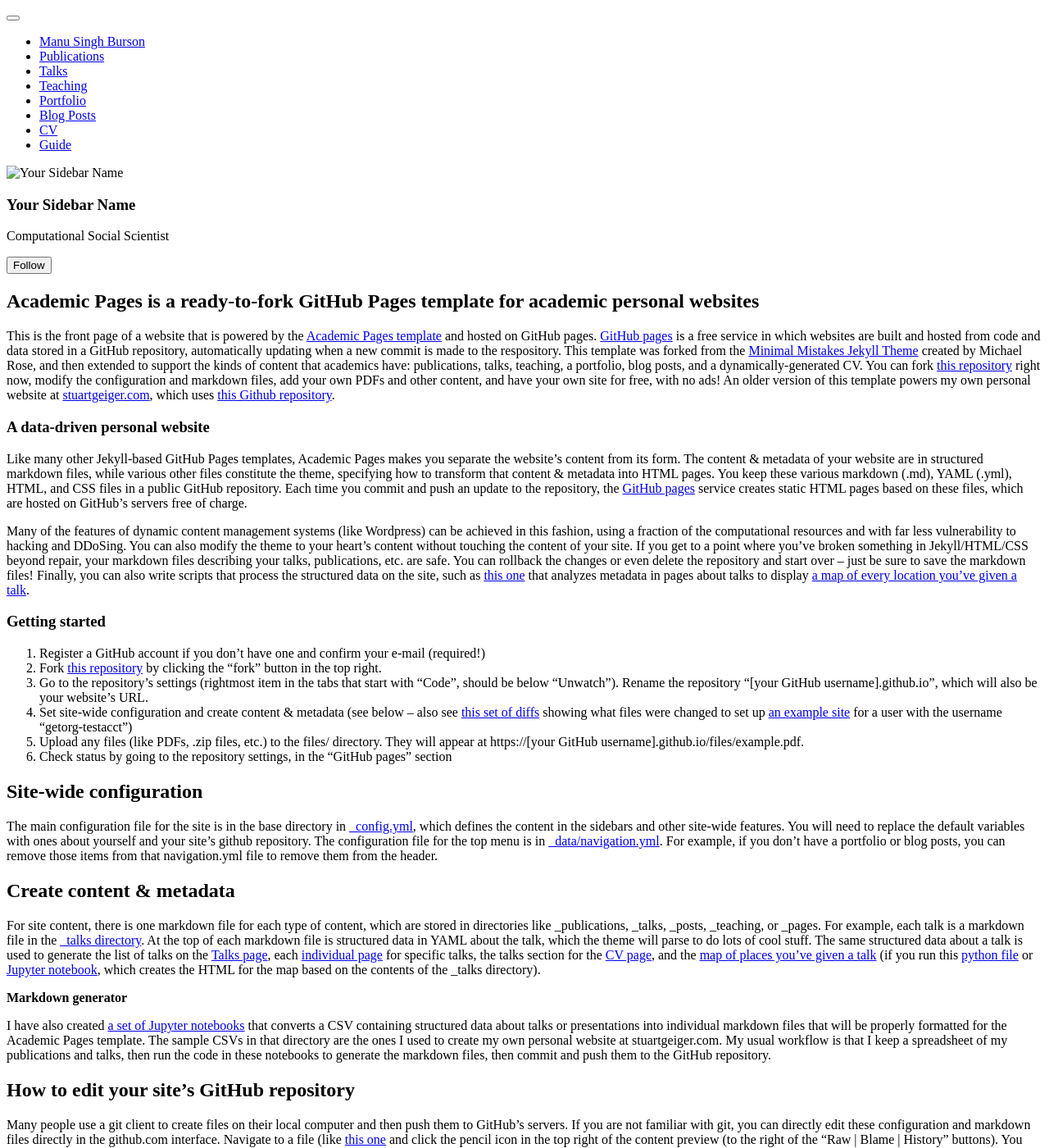
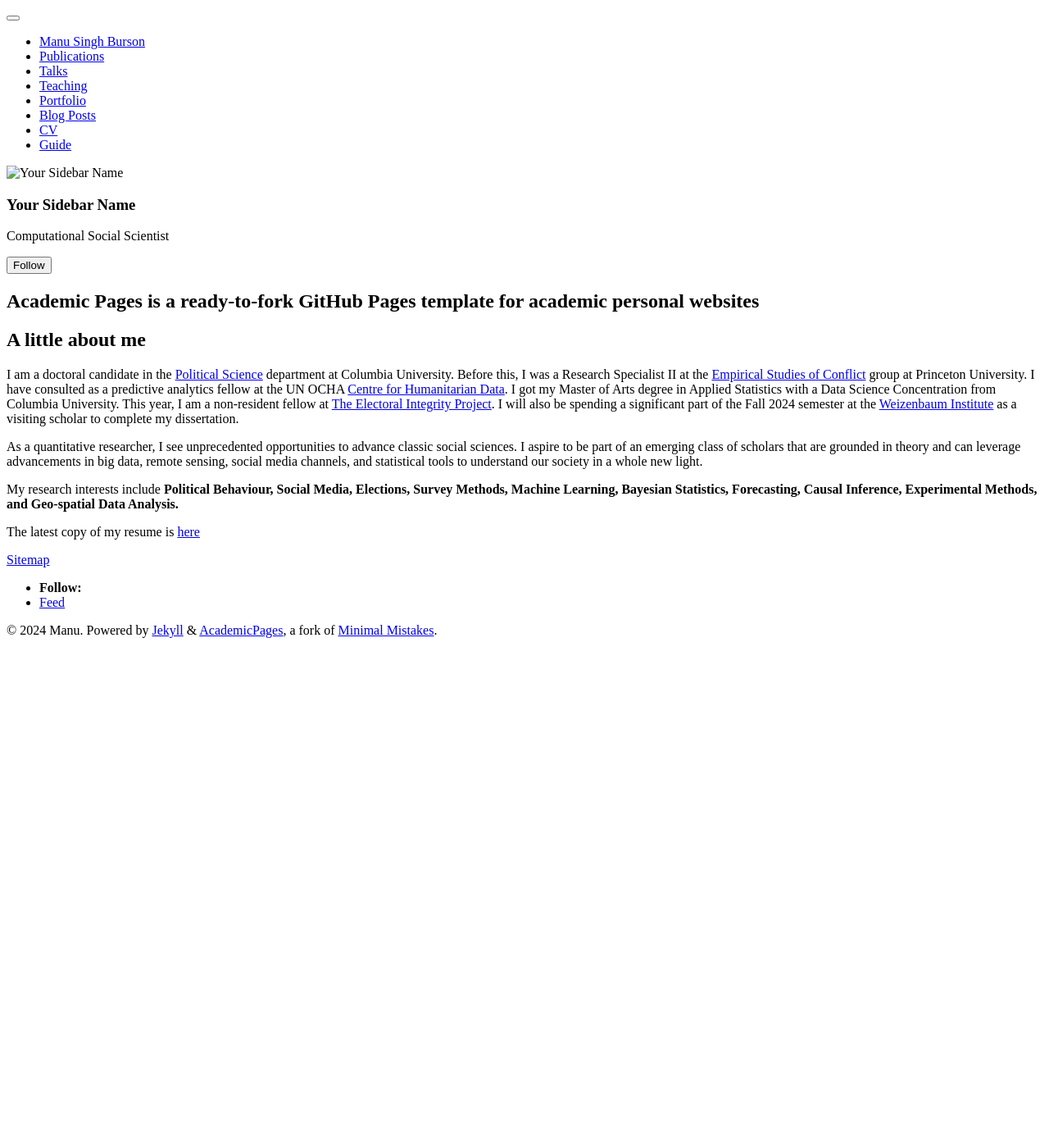
Before and after one commit to manusingh3/manusingh3.github.io, a Jekyll site: the page built from _pages/about.md, in a window 1280 px wide and 1400 px high. Shown: the whole window at 82% size. Built offline with Jekyll 4.4.1, drawn with Linux system fonts in a browser that asks for light colours; a script bundle is joined from its source files by our own code; library files that are not in the unit come from our copies; some of the changed text lies outside the part shown.

Commit message:
Update about.md

```diff
--- a/_pages/about.md
+++ b/_pages/about.md
@@ -7,43 +7,12 @@ redirect_from:
   - /about.html
 ---
 
-This is the front page of a website that is powered by the [Academic Pages template](https://github.com/academicpages/academicpages.github.io) and hosted on GitHub pages. [GitHub pages](https://pages.github.com) is a free service in which websites are built and hosted from code and data stored in a GitHub repository, automatically updating when a new commit is made to the respository. This template was forked from the [Minimal Mistakes Jekyll Theme](https://mmistakes.github.io/minimal-mistakes/) created by Michael Rose, and then extended to support the kinds of content that academics have: publications, talks, teaching, a portfolio, blog posts, and a dynamically-generated CV. You can fork [this repository](https://github.com/academicpages/academicpages.github.io) right now, modify the configuration and markdown files, add your own PDFs and other content, and have your own site for free, with no ads! An older version of this template powers my own personal website at [stuartgeiger.com](http://stuartgeiger.com), which uses [this Github repository](https://github.com/staeiou/staeiou.github.io).
+<h2> A little about me </h2>
 
-A data-driven personal website
-======
-Like many other Jekyll-based GitHub Pages templates, Academic Pages makes you separate the website's content from its form. The content & metadata of your website are in structured markdown files, while various other files constitute the theme, specifying how to transform that content & metadata into HTML pages. You keep these various markdown (.md), YAML (.yml), HTML, and CSS files in a public GitHub repository. Each time you commit and push an update to the repository, the [GitHub pages](https://pages.github.com/) service creates static HTML pages based on these files, which are hosted on GitHub's servers free of charge.
+I am a doctoral candidate in the [Political Science](https://polisci.columbia.edu/content/manu-singh) department at Columbia University. Before this, I was a Research Specialist II at the [Empirical Studies of Conflict](https://esoc.princeton.edu/) group at Princeton University. I have consulted as a predictive analytics fellow at the UN OCHA [Centre for Humanitarian Data](https://data.humdata.org/). I got my Master of Arts degree in Applied Statistics with a Data Science Concentration from Columbia University. This year, I am a non-resident fellow at [The Electoral Integrity Project](https://www.electoralintegrityproject.com/). I will also be spending a significant part of the Fall 2024 semester at the [Weizenbaum Institute](https://www.weizenbaum-institut.de/en/) as a visiting scholar to complete my dissertation.
 
-Many of the features of dynamic content management systems (like Wordpress) can be achieved in this fashion, using a fraction of the computational resources and with far less vulnerability to hacking and DDoSing. You can also modify the theme to your heart's content without touching the content of your site. If you get to a point where you've broken something in Jekyll/HTML/CSS beyond repair, your markdown files describing your talks, publications, etc. are safe. You can rollback the changes or even delete the repository and start over -- just be sure to save the markdown files! Finally, you can also write scripts that process the structured data on the site, such as [this one](https://github.com/academicpages/academicpages.github.io/blob/master/talkmap.ipynb) that analyzes metadata in pages about talks to display [a map of every location you've given a talk](https://academicpages.github.io/talkmap.html).
+As a quantitative researcher, I see unprecedented opportunities to advance classic social sciences. I aspire to be part of an emerging class of scholars that are grounded in theory and can leverage advancements in big data, remote sensing, social media channels, and statistical tools to understand our society in a whole new light.
 
-Getting started
-======
-1. Register a GitHub account if you don't have one and confirm your e-mail (required!)
-1. Fork [this repository](https://github.com/academicpages/academicpages.github.io) by clicking the "fork" button in the top right.
-1. Go to the repository's settings (rightmost item in the tabs that start with "Code", should be below "Unwatch"). Rename the repository "[your GitHub username].github.io", which will also be your website's URL.
-1. Set site-wide configuration and create content & metadata (see below -- also see [this set of diffs](http://archive.is/3TPas) showing what files were changed to set up [an example site](https://getorg-testacct.github.io) for a user with the username "getorg-testacct")
-1. Upload any files (like PDFs, .zip files, etc.) to the files/ directory. They will appear at https://[your GitHub username].github.io/files/example.pdf.
-1. Check status by going to the repository settings, in the "GitHub pages" section
+My research interests include **Political Behaviour, Social Media, Elections, Survey Methods,  Machine Learning, Bayesian Statistics, Forecasting, Causal Inference, Experimental Methods, and Geo-spatial Data Analysis.**
 
-Site-wide configuration
-------
-The main configuration file for the site is in the base directory in [_config.yml](https://github.com/academicpages/academicpages.github.io/blob/master/_config.yml), which defines the content in the sidebars and other site-wide features. You will need to replace the default variables with ones about yourself and your site's github repository. The configuration file for the top menu is in [_data/navigation.yml](https://github.com/academicpages/academicpages.github.io/blob/master/_data/navigation.yml). For example, if you don't have a portfolio or blog posts, you can remove those items from that navigation.yml file to remove them from the header.
-
-Create content & metadata
-------
-For site content, there is one markdown file for each type of content, which are stored in directories like _publications, _talks, _posts, _teaching, or _pages. For example, each talk is a markdown file in the [_talks directory](https://github.com/academicpages/academicpages.github.io/tree/master/_talks). At the top of each markdown file is structured data in YAML about the talk, which the theme will parse to do lots of cool stuff. The same structured data about a talk is used to generate the list of talks on the [Talks page](https://academicpages.github.io/talks), each [individual page](https://academicpages.github.io/talks/2012-03-01-talk-1) for specific talks, the talks section for the [CV page](https://academicpages.github.io/cv), and the [map of places you've given a talk](https://academicpages.github.io/talkmap.html) (if you run this [python file](https://github.com/academicpages/academicpages.github.io/blob/master/talkmap.py) or [Jupyter notebook](https://github.com/academicpages/academicpages.github.io/blob/master/talkmap.ipynb), which creates the HTML for the map based on the contents of the _talks directory).
-
-**Markdown generator**
-
-I have also created [a set of Jupyter notebooks](https://github.com/academicpages/academicpages.github.io/tree/master/markdown_generator
-) that converts a CSV containing structured data about talks or presentations into individual markdown files that will be properly formatted for the Academic Pages template. The sample CSVs in that directory are the ones I used to create my own personal website at stuartgeiger.com. My usual workflow is that I keep a spreadsheet of my publications and talks, then run the code in these notebooks to generate the markdown files, then commit and push them to the GitHub repository.
-
-How to edit your site's GitHub repository
-------
-Many people use a git client to create files on their local computer and then push them to GitHub's servers. If you are not familiar with git, you can directly edit these configuration and markdown files directly in the github.com interface. Navigate to a file (like [this one](https://github.com/academicpages/academicpages.github.io/blob/master/_talks/2012-03-01-talk-1.md) and click the pencil icon in the top right of the content preview (to the right of the "Raw | Blame | History" buttons). You can delete a file by clicking the trashcan icon to the right of the pencil icon. You can also create new files or upload files by navigating to a directory and clicking the "Create new file" or "Upload files" buttons.
-
-Example: editing a markdown file for a talk
-![Editing a markdown file for a talk](/images/editing-talk.png)
-
-For more info
-------
-More info about configuring Academic Pages can be found in [the guide](https://academicpages.github.io/markdown/). The [guides for the Minimal Mistakes theme](https://mmistakes.github.io/minimal-mistakes/docs/configuration/) (which this theme was forked from) might also be helpful.
+The latest copy of my resume is [here](https://www.dropbox.com/scl/fi/zqzi3hxmyq2qa5qt5fgf0/resume_MS_2024_OT.pdf?rlkey=5yoqr456nqaped9x0cjd2gpks&dl=0)
```
